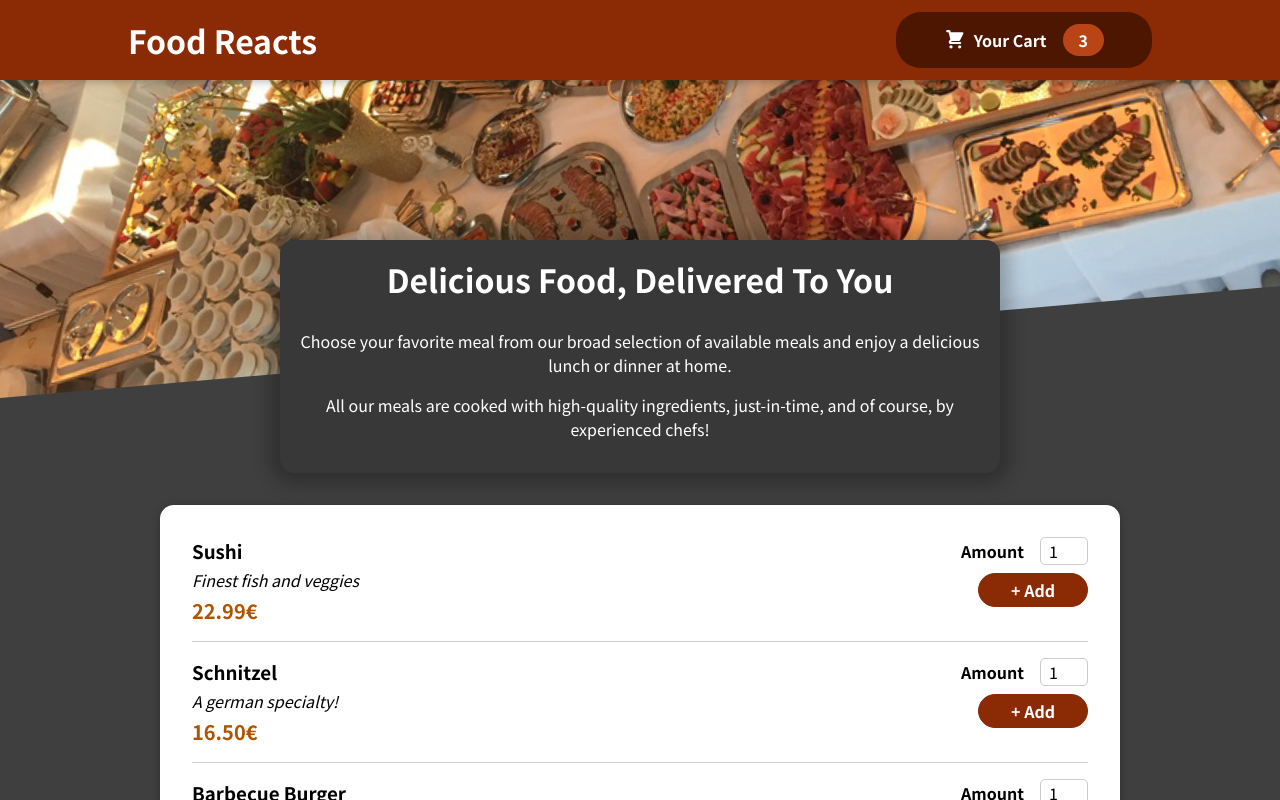
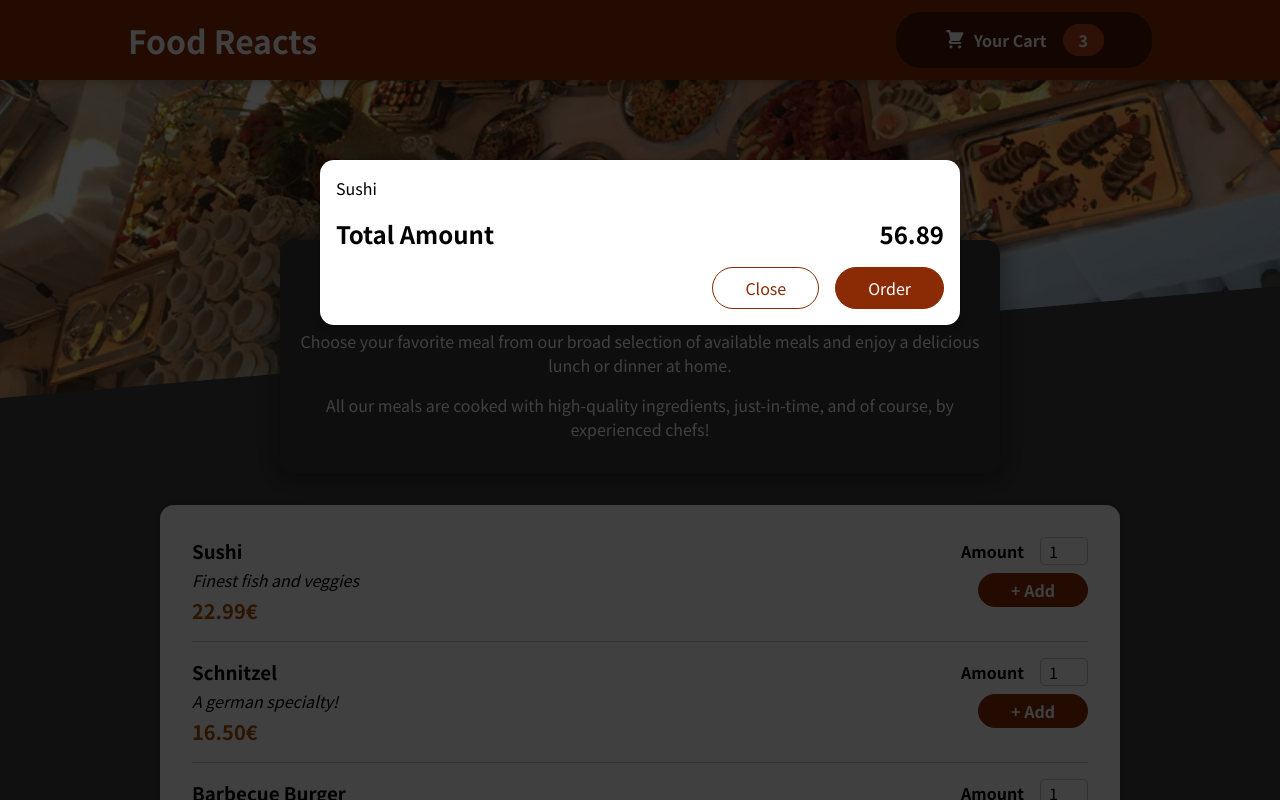
Before and after one commit to petah-sama/food-reacts, a React (Create React App) app: page / in a window 1280 px wide. Shown: the top 800 px of the page. Built offline with nearby package versions, Linux system fonts and the light colour scheme.

Commit message:
added a Modal to show the order receipt

```diff
--- a/public/index.html
+++ b/public/index.html
@@ -28,6 +28,7 @@
   </head>
   <body>
     <noscript>You need to enable JavaScript to run this app.</noscript>
+    <div id="overlays"></div>
     <div id="root"></div>
     <!--
       This HTML file is a template.
--- a/src/App.js
+++ b/src/App.js
@@ -2,10 +2,12 @@
 
 import Header from './components/Layout/Header';
 import Meals from './components/Meals/Meals';
+import Cart from './components/Cart/Cart';
 
 function App() {
   return (
     <Fragment>
+      <Cart />
       <Header />
       <main>
         <Meals />
--- a/src/components/Cart/Cart.jsx
+++ b/src/components/Cart/Cart.jsx
@@ -1,26 +1,28 @@
+import Modal from '../UI/Modal';
+
 import classes from './Cart.module.css';
 
 const Cart = (props) => {
   const cartItems = (
     <ul className={classes['cart-items']}>
       {[{ id: 'c1', name: 'Sushi', amount: 2, price: 12.99 }].map((item) => (
-        <li>{item.name}</li>
+        <li key={item.id}>{item.name}</li>
       ))}
     </ul>
   );
 
   return (
-    <div>
+    <Modal>
       {cartItems}
       <div className={classes.total}>
         <span>Total Amount</span>
         <span>56.89</span>
       </div>
       <div className={classes.actions}>
-        <span className={classes['button--alt']}>Close</span>
-        <span className={classes.button}>Order</span>
+        <button className={classes['button--alt']}>Close</button>
+        <button className={classes.button}>Order</button>
       </div>
-    </div>
+    </Modal>
   );
 };
 
--- /dev/null
+++ b/src/components/UI/Modal.jsx
@@ -0,0 +1,32 @@
+import { Fragment } from 'react';
+import ReactDOM from 'react-dom';
+
+import classes from './Modal.module.css';
+
+const Backdrop = (props) => {
+  return <div className={classes.backdrop} />;
+};
+
+const ModalOverlay = (props) => {
+  return (
+    <div className={classes.modal}>
+      <div className={classes.content}>{props.children}</div>
+    </div>
+  );
+};
+
+const portalElem = document.getElementById('overlays');
+
+const Modal = (props) => {
+  return (
+    <Fragment>
+      {ReactDOM.createPortal(<Backdrop />, portalElem)}
+      {ReactDOM.createPortal(
+        <ModalOverlay>{props.children}</ModalOverlay>,
+        portalElem
+      )}
+    </Fragment>
+  );
+};
+
+export default Modal;
--- /dev/null
+++ b/src/components/UI/Modal.module.css
@@ -0,0 +1,40 @@
+.backdrop {
+  position: fixed;
+  top: 0;
+  left: 0;
+  width: 100%;
+  height: 100vh;
+  z-index: 20;
+  background-color: rgba(0, 0, 0, 0.75);
+}
+
+.modal {
+  position: fixed;
+  top: 20vh;
+  left: 5%;
+  width: 90%;
+  background-color: white;
+  padding: 1rem;
+  border-radius: 14px;
+  box-shadow: 0 2px 8px rgba(0, 0, 0, 0.25);
+  z-index: 30;
+  animation: slide-down 300ms ease-out forwards;
+}
+
+@media (min-width: 768px) {
+  .modal {
+    width: 40rem;
+    left: calc(50% - 20rem);
+  }
+}
+
+@keyframes slide-down {
+  from {
+    opacity: 0;
+    transform: translateY(-3rem);
+  }
+  to {
+    opacity: 1;
+    transform: translateY(0);
+  }
+}
```
Also changed, not shown: 1 other file (tests, documents, lock files or other folders).
